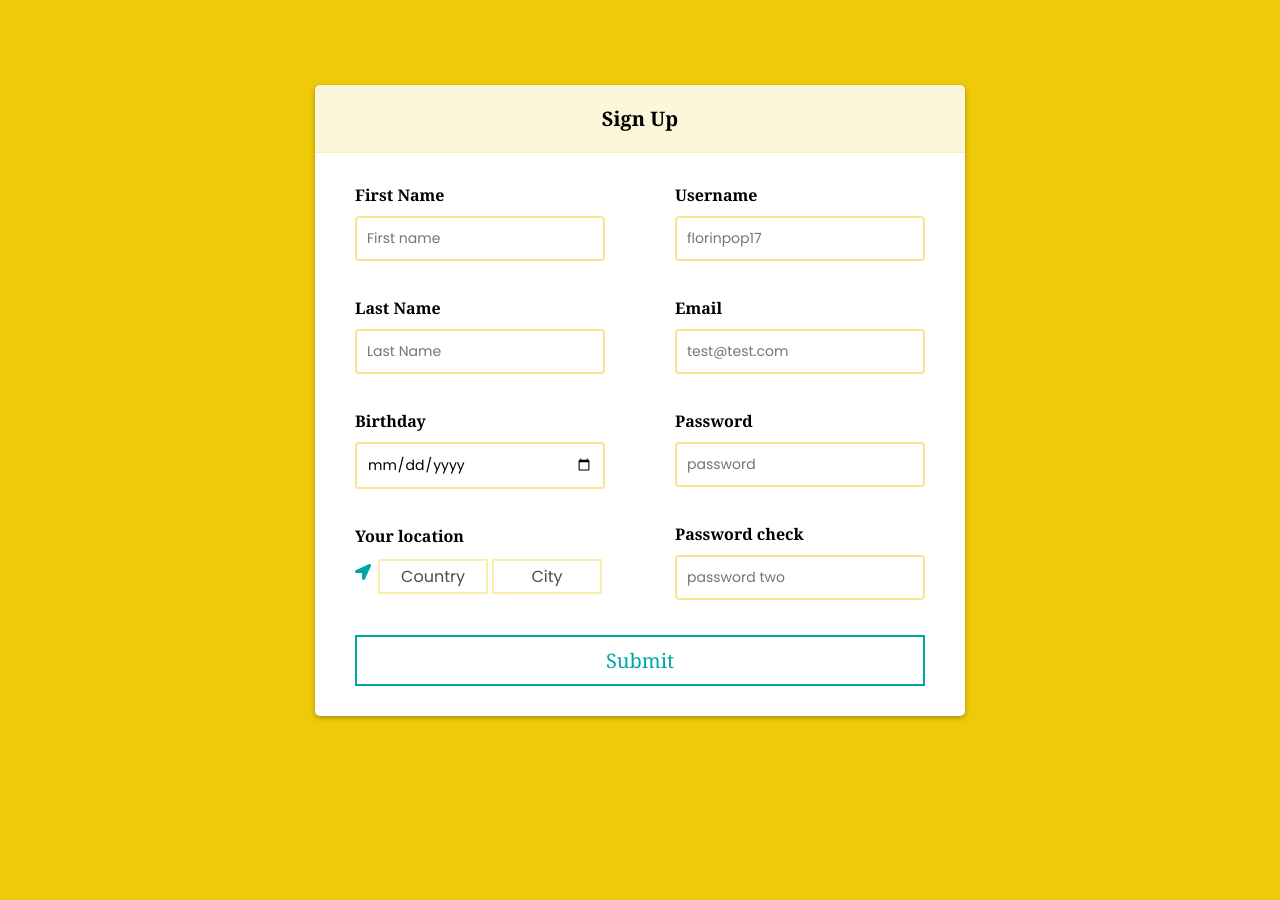
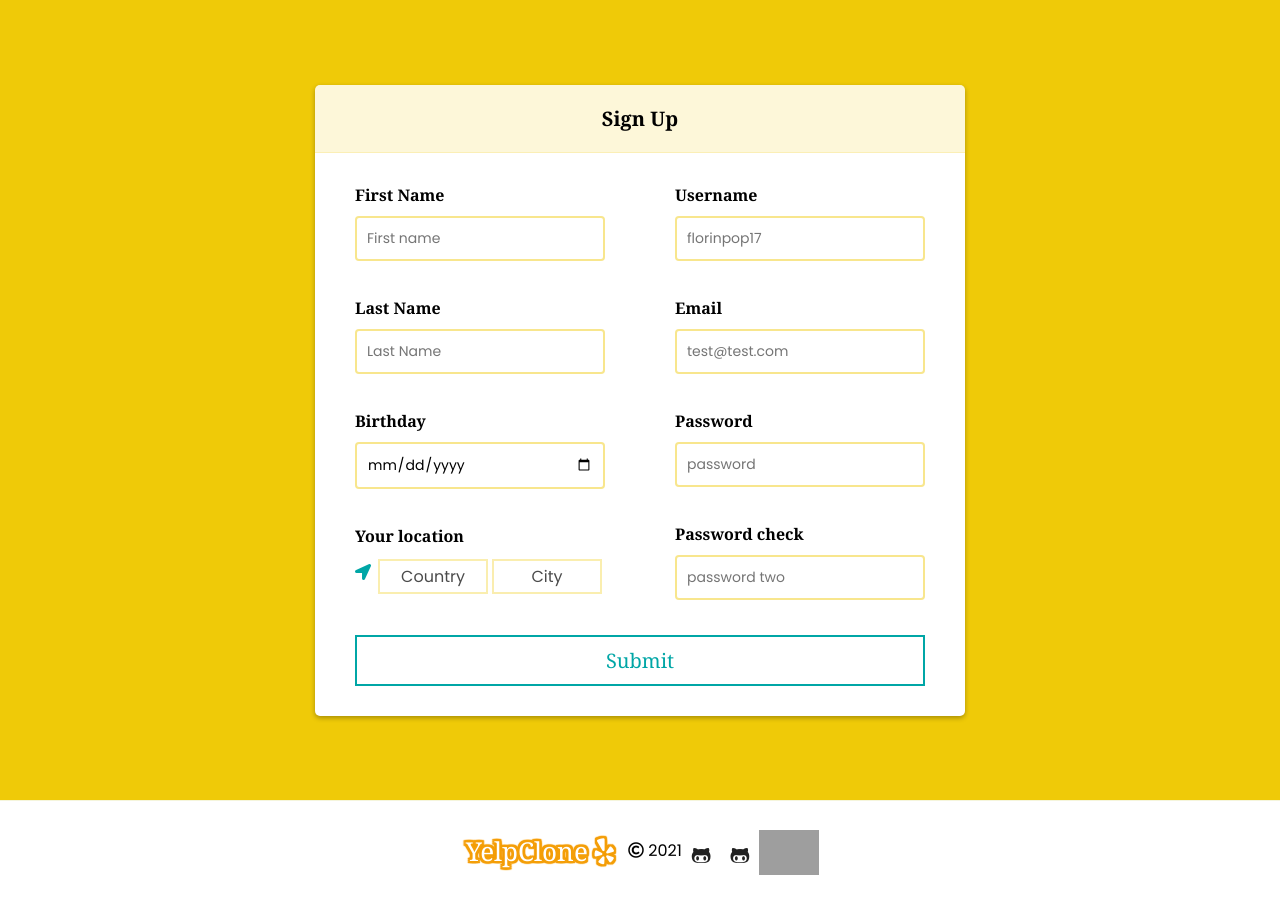
Before and after one commit to lozovaya-collab/rsclone, a website built with webpack: page src/pages/signUp.html in a window 1280 px wide. Before the commit the page ends 800 px from the top, so only its background shows below. Built offline with nearby package versions, Linux system fonts and the light colour scheme; grey boxes are pictures that could not be loaded.

Commit message:
feat: add footer in sign up

```diff
--- a/src/pages/signUp.html
+++ b/src/pages/signUp.html
@@ -9,7 +9,8 @@
     <title>Yelp Clone</title>
 </head>
 
-<body class="body">
+<body>
+    <div class="body">
         <div class="container">
             <div class="container_header">
                 <h2 class="container_header_headline">Sign Up</h2>
@@ -84,6 +85,25 @@
                 <button class="container__form_button">Submit</button>
             </form>
         </div>
+    </div>
+
+    <footer class="footer">
+        <div class="wrapper">
+            <div class="footer-wrapper">
+                <a class="logo" href="./../../index.html"> YelpClone <i class="fab fa-yelp"></i></a>
+                <span><i class="far fa-copyright"></i> 2021</span>
+                <div class="footer-link">
+                    <a href="https://github.com/olgamartinchik"><i class="fab fa-github-alt"></i> </a>
+
+                    <a href="https://github.com/lozovaya-collab"><i class="fab fa-github-alt"></i> </a>
+                </div>
+
+                <a href="https://rs.school/js/" target="_blank"><img class="rsLogo" src="https://rs.school/images/rs_school_js.svg" alt="icon"></a>
+
+            </div>
+        </div>
+
+    </footer>
     <script src="../../dist/script.js"></script>
 </body>
 
```
Also changed, not shown: dist/index.html (added). Lines whose indentation alone changed are shown as unchanged.
